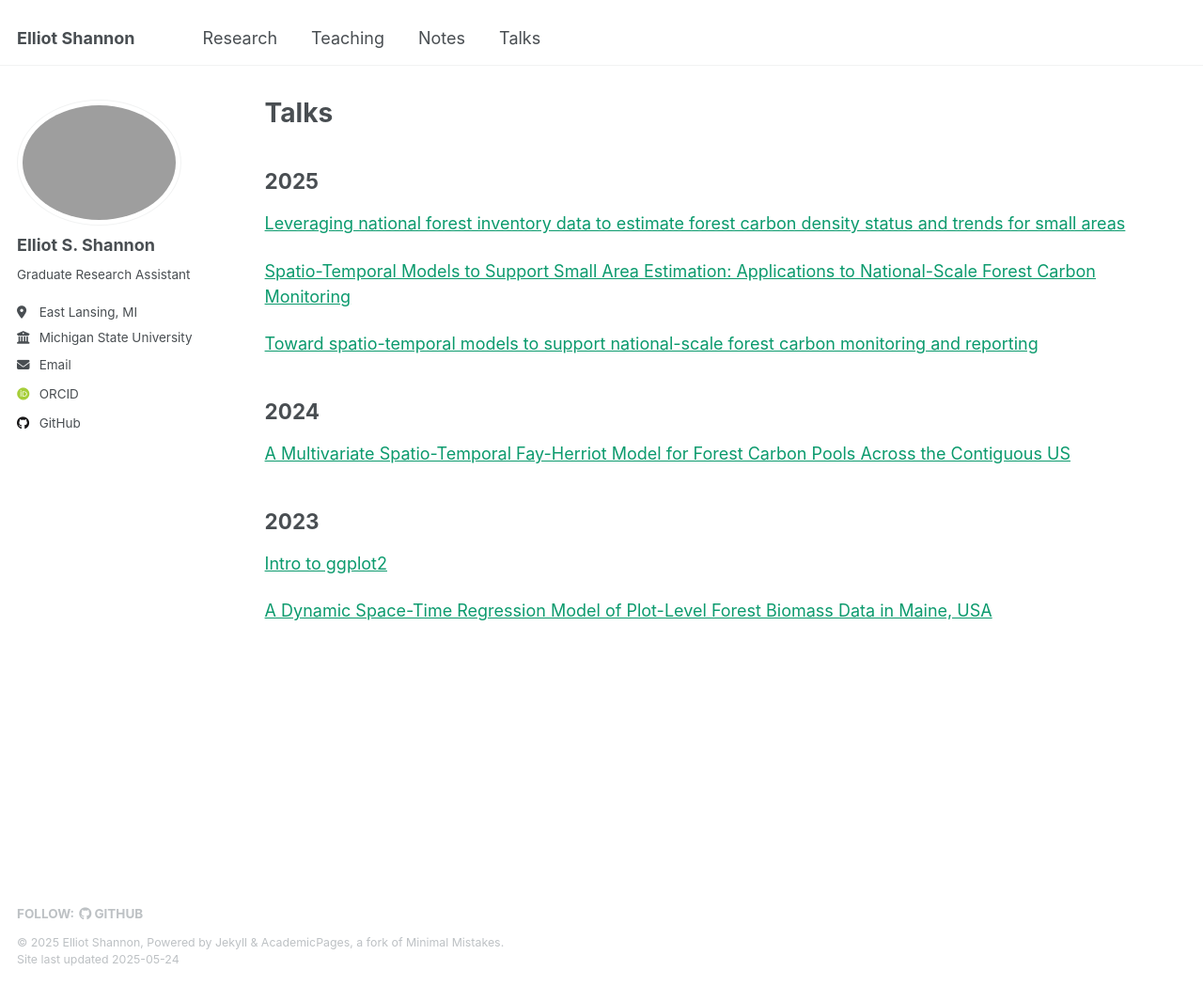
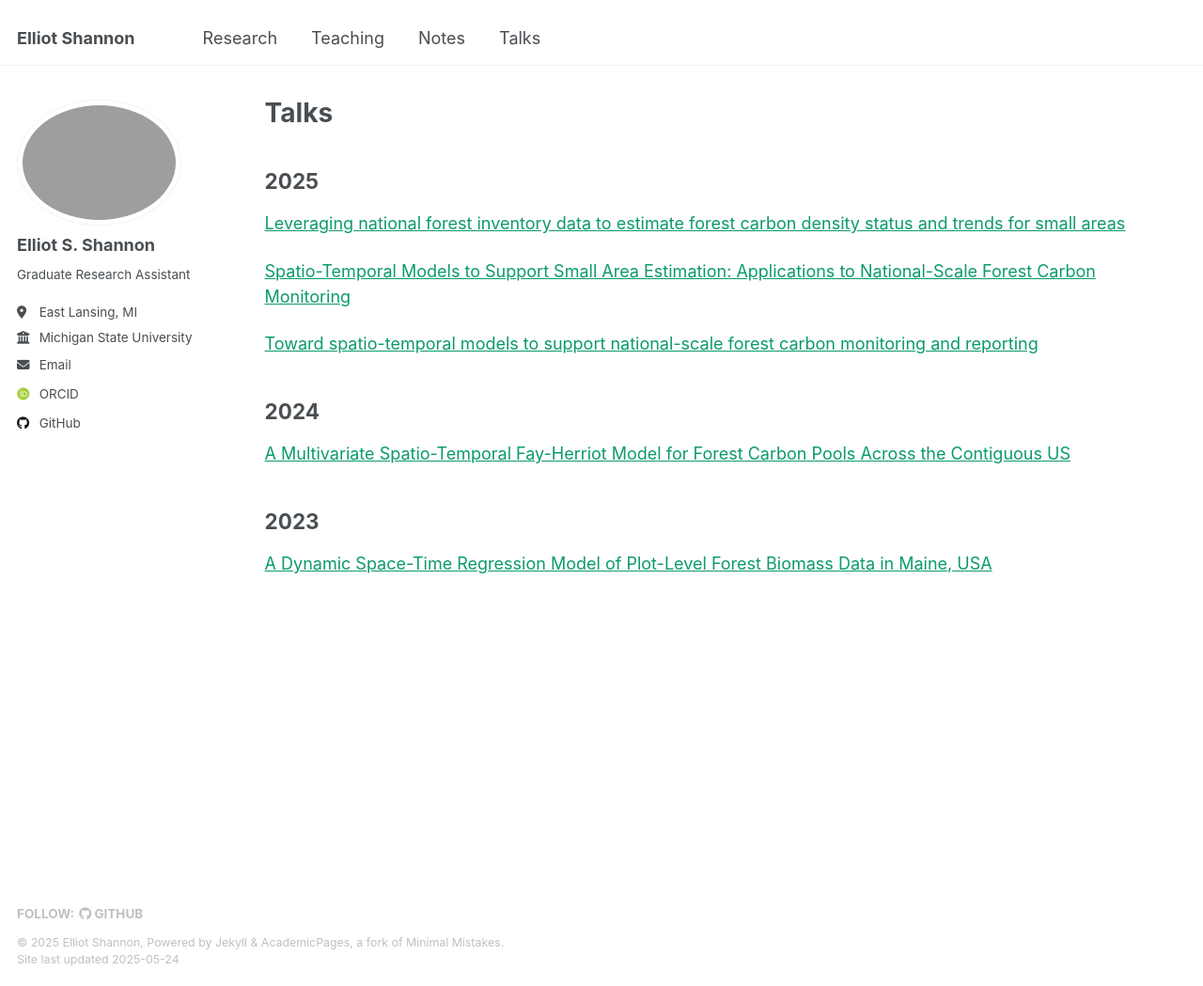
Before and after one commit to elliotshannon/elliotshannon.github.io, a Jekyll site: the page built from _pages/talks.md, in a window 1280 px wide and 1049 px high. Shown: the whole window at 94% size. Built offline with Jekyll 4.4.1, drawn with Linux system fonts in a browser that asks for light colours; some web fonts are replaced.

Commit message:
Fixed Talks page

```diff
--- a/_pages/talks.md
+++ b/_pages/talks.md
@@ -21,6 +21,4 @@ author_profile: true
 
 ## 2023
 
-[Intro to ggplot2](http://elliotshannon.github.io/files/ggplot2.html)
-
 [A Dynamic Space-Time Regression Model of Plot-Level Forest Biomass Data in Maine, USA](http://elliotshannon.github.io/files/JSM_2023.pdf)
```
